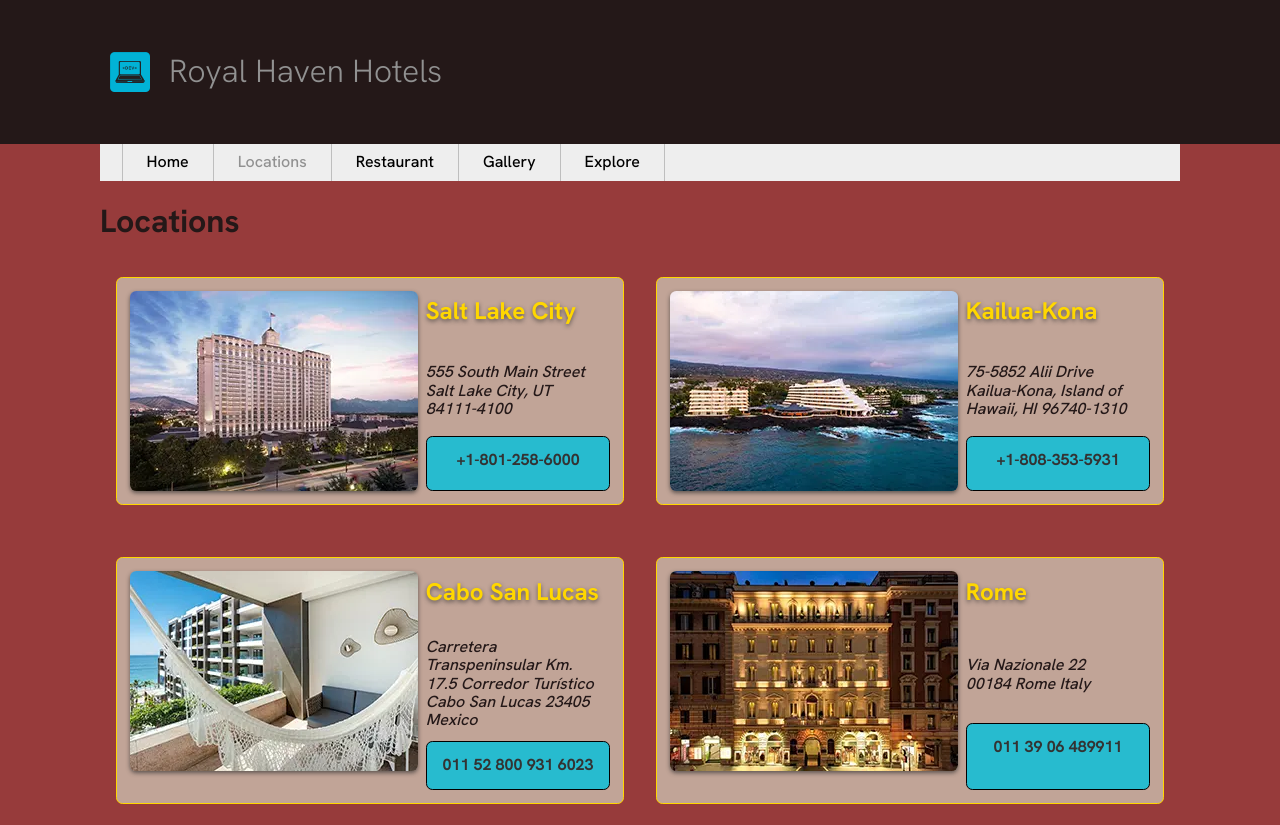
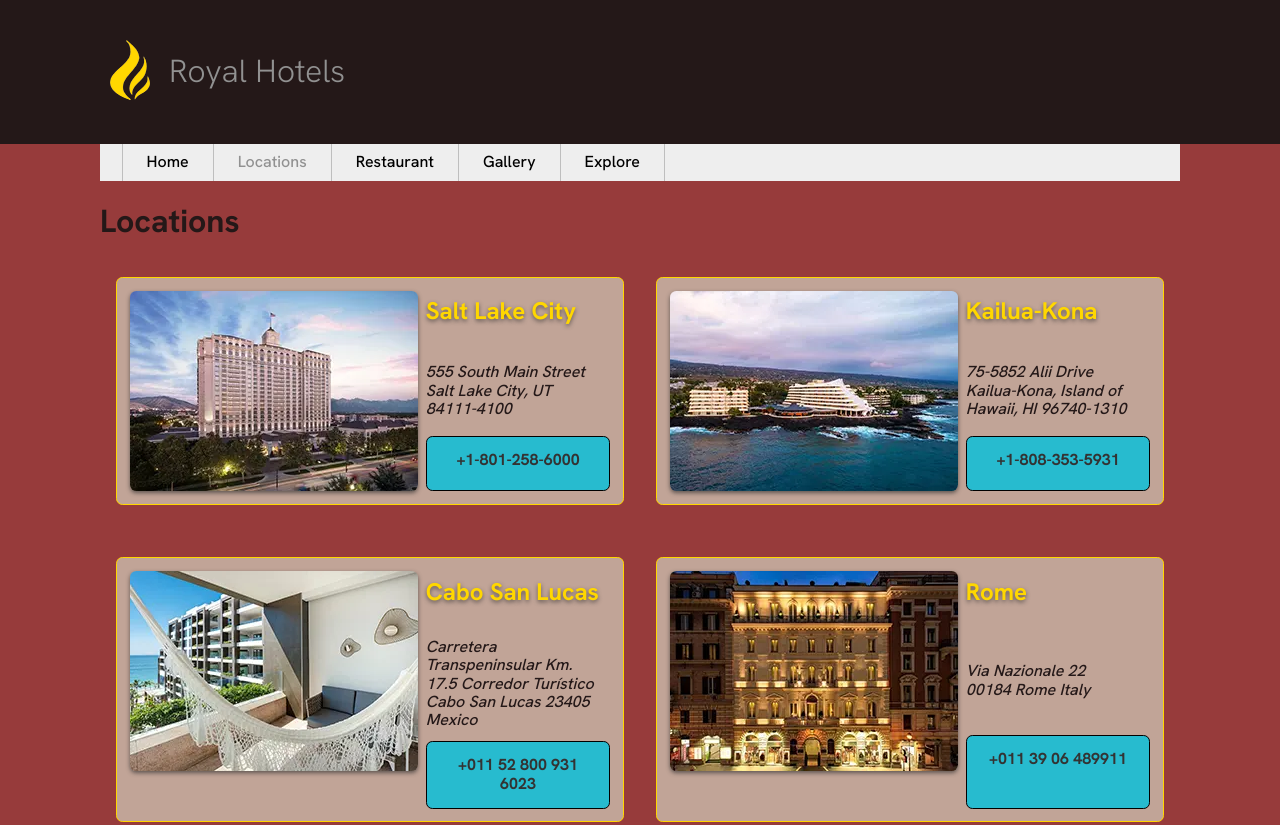
Before and after one commit to Mattamosa/hotel-chain, a plain HTML site: page index.html in a window 1280 px wide. Shown: the top 825 px of the page. Drawn offline with Linux system fonts and the light colour scheme.

Commit message:
added logo

```diff
--- a/data/hotels.js
+++ b/data/hotels.js
@@ -15,13 +15,13 @@ export const hotels = [
     "name": "Cabo San Lucas",
     "photo": "3.webp",
     "address": ["Carretera Transpeninsular Km. 17.5 Corredor Turístico","Cabo San Lucas 23405 Mexico"],
-    "phone": "011 52 800 931 6023"
+    "phone": "+011 52 800 931 6023"
   },
   {
     "name": "Rome",
     "photo": "4.webp",
     "address": ["Via Nazionale 22","00184 Rome Italy"],
-    "phone": "011 39 06 489911"
+    "phone": "+011 39 06 489911"
   },
   {
     "name": "Paris",
--- a/index.html
+++ b/index.html
@@ -1,7 +1,7 @@
 <!DOCTYPE html>
 <html lang="en">
 <head>
-  <title>Start File | Dev-Matt Solutions</title>
+  <title>Royal Hotels</title>
   <meta name="description" content="Matthew's Sample Start File with SCSS">
   <meta name="author" content="Matthew Amosa">
 
@@ -15,10 +15,10 @@
   <link href="css/styles.min.css" rel="stylesheet">
 
   <!-- Fav icons stuff -->
-  <link rel="apple-touch-icon" sizes="180x180" href="/apple-touch-icon.png">
-  <link rel="icon" type="image/png" sizes="32x32" href="/favicon-32x32.png">
-  <link rel="icon" type="image/png" sizes="16x16" href="/favicon-16x16.png">
-  <link rel="manifest" href="/site.webmanifest">
+  <link rel="apple-touch-icon" sizes="180x180" href="apple-touch-icon.png">
+  <link rel="icon" type="image/png" sizes="32x32" href="favicon-32x32.png">
+  <link rel="icon" type="image/png" sizes="16x16" href="favicon-16x16.png">
+  <link rel="manifest" href="site.webmanifest">
 
 </head>
 <body>
@@ -27,15 +27,15 @@
 
   <div id="headerWrapper">
     <header>
-      <img src="images/logo.png" alt="logo" width="40" height="40">
-      <h1>Royal Haven Hotels</h1>
+      <a href="index.html"><img src="images/logo1x.png" alt="logo" width="40" height="60" srcset="images/logo1x.png 1x, images/logo2x.png 2x, images/logo3x.png 3x"></a>
+      <h1>Royal Hotels</h1>
       <button id="hamburgerBtn">&#9776;</button>
     </header>
   </div>
 
 
     <nav>
-      <div>Royal Haven Hotels</div>
+      <div>Royal Hotels</div>
       <ul>
         <li><a href="#">Home</a></li>
         <li class="active"><a href="#">Locations</a></li>
```
Also changed, not shown: android-chrome-192x192.png, android-chrome-512x512.png, apple-touch-icon.png, favicon-16x16.png, favicon-32x32.png, favicon.ico, images/logo.png (deleted), images/logo1x.png (added), images/logo2x.png (added), images/logo3x.png (added).
